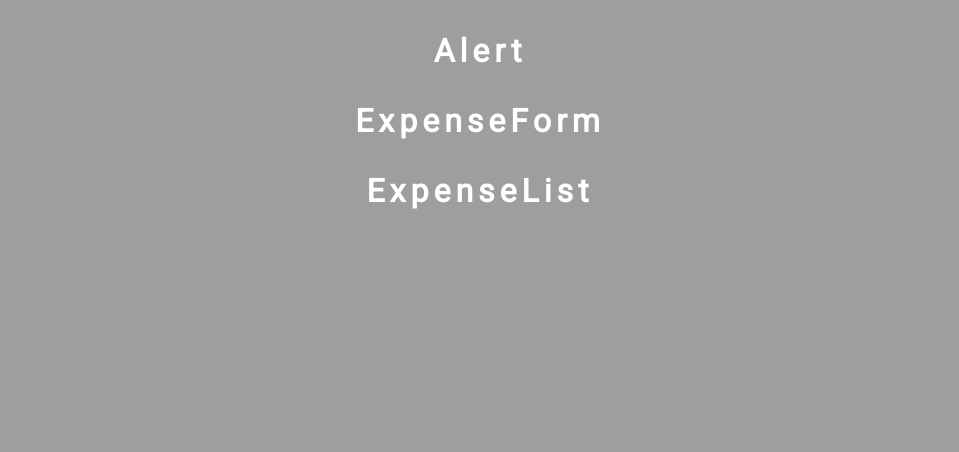
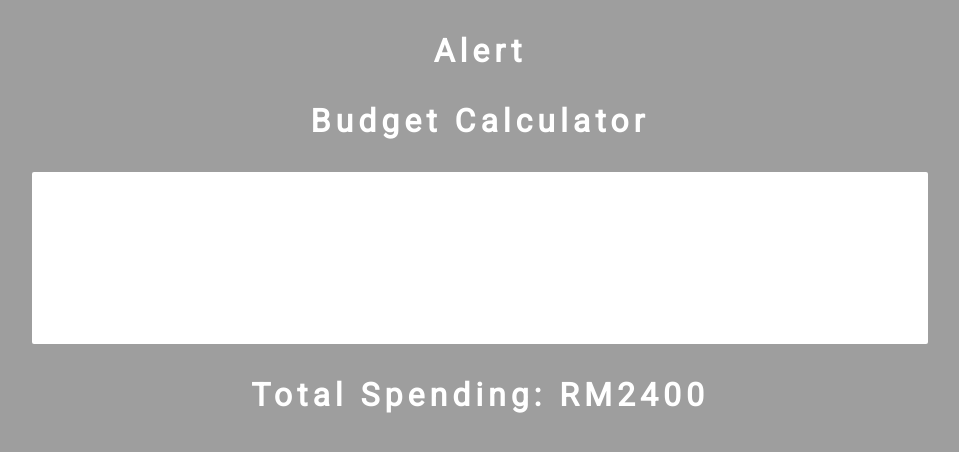
Before and after one commit to jojowabbit/react-budget-calculator-app, a React (Create React App) app: page / in a window 1280 px wide. Shown: the top 452 px of the page, without its empty margins (160-1119 px from the left). Built offline with nearby package versions, Linux system fonts and the light colour scheme.

Commit message:
App components setup & useState

```diff
--- a/src/App.js
+++ b/src/App.js
@@ -1,4 +1,4 @@
-import React from "react";
+import React, { useState } from "react";
 import { v4 as uuidv4 } from "uuid";
 
 import Alert from "./components/Alert";
@@ -26,11 +26,21 @@
 ];
 
 function App() {
+  const [expenses, setExpenses] = useState(initialExpenses);
   return (
     <>
       <Alert />
-      <ExpenseForm />
-      <ExpenseList />
+      <h1>budget calculator</h1>
+      <main className="App">
+        <ExpenseForm />
+        <ExpenseList expenses={expenses} />
+      </main>
+      <h1>
+        total spending: RM
+        {expenses.reduce((acc, cur) => {
+          return (acc += cur.amount);
+        }, 0)}
+      </h1>
     </>
   );
 }
```
